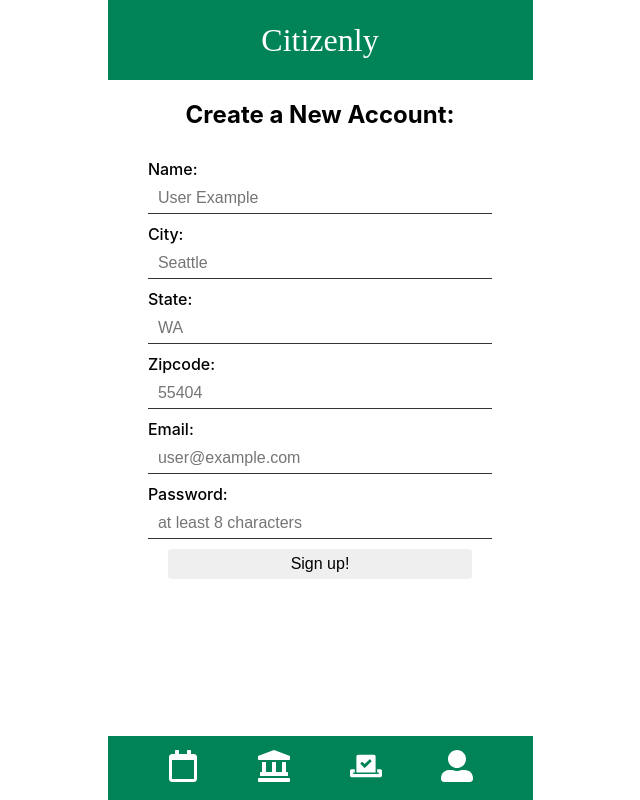
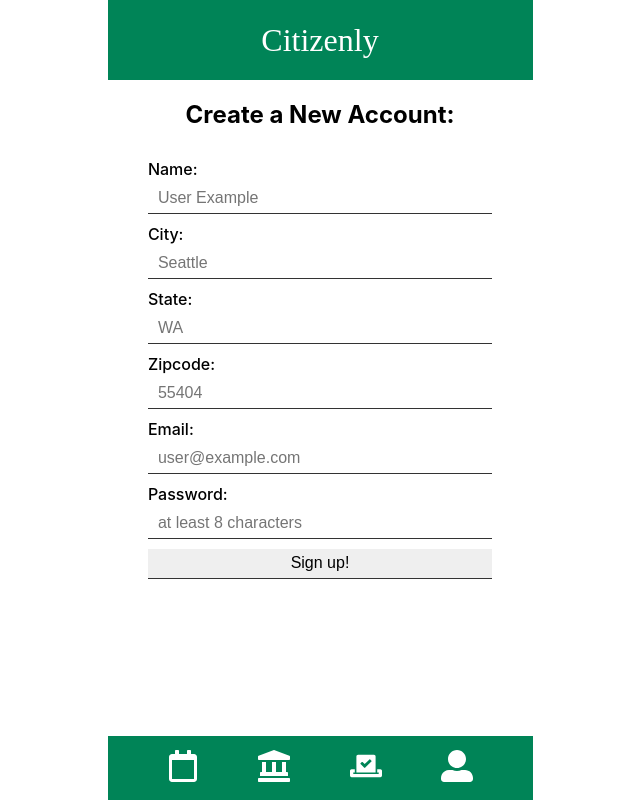
Before and after one commit to carlo-bruno/ga-wdi23-project-3, a React (Create React App) app in the folder client/: page /signup in a window 1280 px wide. Shown: the whole page, without its empty margins (320-960 px from the left). Built offline with nearby package versions, Linux system fonts and the light colour scheme; no server answers; a web font is replaced by a local one.

Commit message:
commit signup, didnt change anything really

```diff
--- a/client/src/Pages/Signup.jsx
+++ b/client/src/Pages/Signup.jsx
@@ -57,6 +57,7 @@ class Signup extends Component {
       city: this.state.city,
       state: this.state.state,
       zipcode: this.state.zipcode
+
     })
     .then((res) => {
       if (res.data.type === 'error') {
@@ -136,12 +137,10 @@ class Signup extends Component {
             name='password'
             placeholder='at least 8 characters'
           />
-
           <input
-            className='button'
+            className='btn'
             type='submit'
             value='Sign up!'
-
           />
         </form>
       </div>
```
Lines whose indentation alone changed are shown as unchanged.
